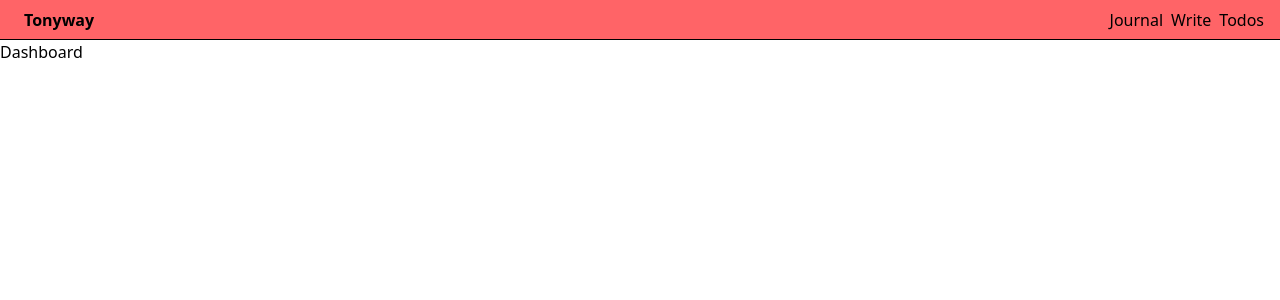
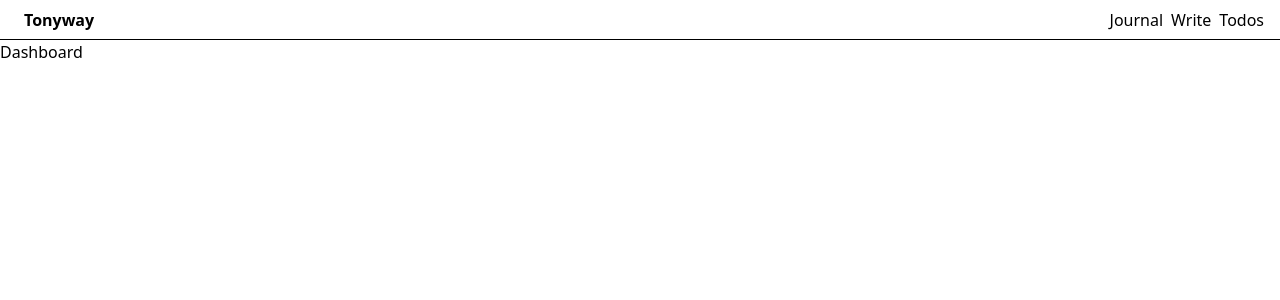
Before and after one commit to sktonyway/tonyway, a Next.js app: page / in a window 1280 px wide. Shown: the top 300 px of the page. Built offline with nearby package versions, Linux system fonts and the light colour scheme.

Commit message:
fix: transparent navbar

```diff
--- a/src/components/Navbar.tsx
+++ b/src/components/Navbar.tsx
@@ -13,7 +13,7 @@ function Navbar({ type, buttons }: NavbarProps) {
   if (type == "write") {
     return (
       <div>
-        <div className="h-10 max-h-10 px-4 bg-red-400 border-b flex items-center justify-between">
+        <div className="h-10 max-h-10 px-4 border-b flex items-center justify-between">
           <div className="px-[8px]">
             <Link href="/" className="inline-block font-extrabold">
               Tonyway
@@ -35,7 +35,7 @@ function Navbar({ type, buttons }: NavbarProps) {
   }
   else return (
     <div>
-      <div className="h-10 max-h-10 px-4 bg-red-400 border-b flex items-center justify-between">
+      <div className="h-10 max-h-10 px-4  border-b flex items-center justify-between">
         <div className="px-[8px]">
 
           <Link href="/" className="inline-block font-extrabold">
```
